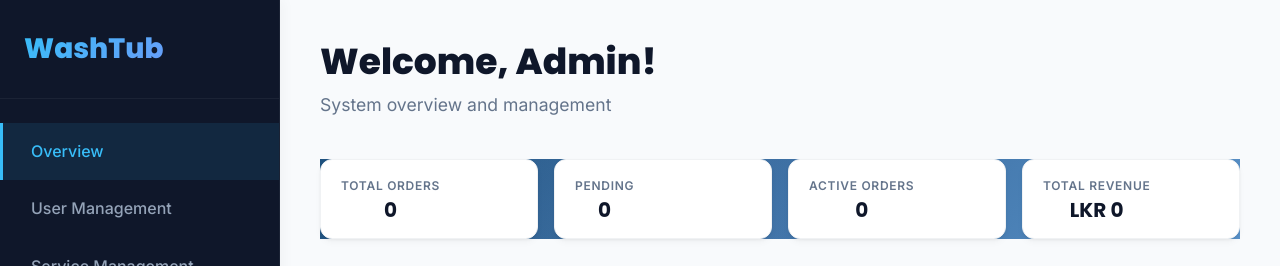
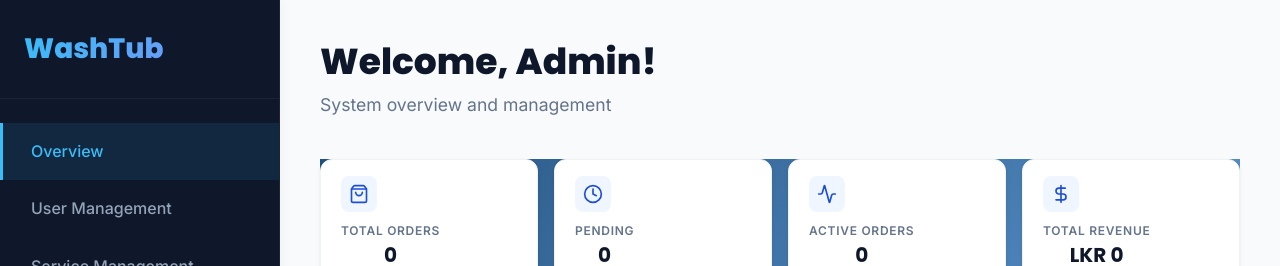
Before and after one commit to KavishaPerera/Wash-TUB, a React app in the folder frontend/: page /admin-dashboard in a window 1280 px wide. Shown: the top 266 px of the page. Built offline with nearby package versions, Linux system fonts and the light colour scheme; no server answers; the HTML template or start-up script is replaced by a standard one.

Commit message:
add lucid react icons for all pages in admin dashboard

```diff
--- a/frontend/src/pages/AdminDashboard.css
+++ b/frontend/src/pages/AdminDashboard.css
@@ -28,9 +28,13 @@
 .admin-stats .stat-icon {
     width: 36px;
     height: 36px;
-    font-size: 1.1rem;
     border-radius: 8px;
     margin-bottom: 0.25rem;
+    display: flex;
+    align-items: center;
+    justify-content: center;
+    background: #eff6ff;
+    color: #1d4ed8;
 }
 
 /* ---- Compact label ---- */
--- a/frontend/src/pages/AdminDashboard.jsx
+++ b/frontend/src/pages/AdminDashboard.jsx
@@ -1,5 +1,6 @@
 import { useState, useEffect } from 'react';
 import { Link, useNavigate } from 'react-router-dom';
+import { ShoppingBag, Clock, Activity, DollarSign } from 'lucide-react';
 import './CustomerDashboard.css';
 import './AdminDashboard.css';
 
@@ -90,24 +91,36 @@ const AdminDashboard = () => {
                     {/* Stats */}
                     <section className="stats-section admin-stats">
                         <div className="stat-card">
+                            <div className="stat-icon">
+                                <ShoppingBag size={20} />
+                            </div>
                             <div className="stat-info">
                                 <p className="stat-label">Total Orders</p>
                                 <h3 className="stat-value">{loading ? '—' : totalOrders}</h3>
                             </div>
                         </div>
                         <div className="stat-card">
+                            <div className="stat-icon">
+                                <Clock size={20} />
+                            </div>
                             <div className="stat-info">
                                 <p className="stat-label">Pending</p>
                                 <h3 className="stat-value">{loading ? '—' : pendingCount}</h3>
                             </div>
                         </div>
                         <div className="stat-card">
+                            <div className="stat-icon">
+                                <Activity size={20} />
+                            </div>
                             <div className="stat-info">
                                 <p className="stat-label">Active Orders</p>
                                 <h3 className="stat-value">{loading ? '—' : activeCount}</h3>
                             </div>
                         </div>
                         <div className="stat-card">
+                            <div className="stat-icon">
+                                <DollarSign size={20} />
+                            </div>
                             <div className="stat-info">
                                 <p className="stat-label">Total Revenue</p>
                                 <h3 className="stat-value">{loading ? '—' : `LKR ${totalRevenue.toFixed(0)}`}</h3>
--- a/frontend/src/pages/AllOrders.jsx
+++ b/frontend/src/pages/AllOrders.jsx
@@ -3,6 +3,7 @@ import { Link, useNavigate } from 'react-router-dom';
 import './CustomerDashboard.css';
 import './AdminDashboard.css';
 import './AllOrders.css';
+import { ShoppingBag, Clock, Activity, Truck } from 'lucide-react';
 
 const API = import.meta.env.VITE_API_URL || 'http://localhost:5000/api';
 
@@ -128,10 +129,10 @@ const AllOrders = () => {
                 <div className="dashboard-content">
                     {/* Stats */}
                     <section className="stats-section admin-stats">
-                        <div className="stat-card"><div className="stat-info"><p className="stat-label">Total Orders</p><h3 className="stat-value">{loading ? '—' : totalOrders}</h3></div></div>
-                        <div className="stat-card"><div className="stat-info"><p className="stat-label">Pending</p><h3 className="stat-value">{loading ? '—' : pendingCount}</h3></div></div>
-                        <div className="stat-card"><div className="stat-info"><p className="stat-label">Active</p><h3 className="stat-value">{loading ? '—' : activeCount}</h3></div></div>
-                        <div className="stat-card"><div className="stat-info"><p className="stat-label">Delivered</p><h3 className="stat-value">{loading ? '—' : doneCount}</h3></div></div>
+                        <div className="stat-card"><div className="stat-icon"><ShoppingBag size={20} /></div><div className="stat-info"><p className="stat-label">Total Orders</p><h3 className="stat-value">{loading ? '—' : totalOrders}</h3></div></div>
+                        <div className="stat-card"><div className="stat-icon"><Clock size={20} /></div><div className="stat-info"><p className="stat-label">Pending</p><h3 className="stat-value">{loading ? '—' : pendingCount}</h3></div></div>
+                        <div className="stat-card"><div className="stat-icon"><Activity size={20} /></div><div className="stat-info"><p className="stat-label">Active</p><h3 className="stat-value">{loading ? '—' : activeCount}</h3></div></div>
+                        <div className="stat-card"><div className="stat-icon"><Truck size={20} /></div><div className="stat-info"><p className="stat-label">Delivered</p><h3 className="stat-value">{loading ? '—' : doneCount}</h3></div></div>
                     </section>
 
                     {/* Search + Filter */}
--- a/frontend/src/pages/Payment.jsx
+++ b/frontend/src/pages/Payment.jsx
@@ -3,6 +3,7 @@ import { Link, useNavigate } from 'react-router-dom';
 import './CustomerDashboard.css';
 import './AdminDashboard.css';
 import Swal from 'sweetalert2';
+import { CreditCard, DollarSign, Clock } from 'lucide-react';
 
 const API = import.meta.env.VITE_API_URL || 'http://localhost:5000/api';
 
@@ -254,12 +255,14 @@ const Payment = () => {
                     {/* Stats Cards */}
                     <section className="stats-section admin-stats">
                         <div className="stat-card">
+                            <div className="stat-icon"><CreditCard size={20} /></div>
                             <div className="stat-info">
                                 <p className="stat-label">Total Transactions</p>
                                 <h3 className="stat-value">{loading ? '...' : filteredPayments.length}</h3>
                             </div>
                         </div>
                         <div className="stat-card">
+                            <div className="stat-icon"><DollarSign size={20} /></div>
                             <div className="stat-info">
                                 <p className="stat-label">Total Revenue</p>
                                 <h3 className="stat-value" style={{ color: '#000000' }}>
@@ -268,6 +271,7 @@ const Payment = () => {
                             </div>
                         </div>
                         <div className="stat-card">
+                            <div className="stat-icon"><Clock size={20} /></div>
                             <div className="stat-info">
                                 <p className="stat-label">Pending Payments</p>
                                 <h3 className="stat-value" style={{ color: '#d97706' }}>
--- a/frontend/src/pages/ServiceManagement.jsx
+++ b/frontend/src/pages/ServiceManagement.jsx
@@ -4,6 +4,7 @@ import './CustomerDashboard.css';
 import './AdminDashboard.css';
 import './ServiceManagement.css';
 import Swal from 'sweetalert2';
+import { Package, CheckCircle, XCircle } from 'lucide-react';
 
 const API_URL = 'http://localhost:5000/api';
 const UNIT_LABELS = { KG: 'per KG', PIECE: 'per Piece', ITEM: 'per Item' };
@@ -150,9 +151,9 @@ const ServiceManagement = () => {
                     )}
                     <div className="service-management-container">
                         <section className="stats-section admin-stats">
-                            <div className="stat-card"><div className="stat-info"><p className="stat-label">Total Services</p><h3 className="stat-value">{services.length}</h3></div></div>
-                            <div className="stat-card"><div className="stat-info"><p className="stat-label">Active</p><h3 className="stat-value">{services.filter(s => s.isActive).length}</h3></div></div>
-                            <div className="stat-card"><div className="stat-info"><p className="stat-label">Inactive</p><h3 className="stat-value">{services.filter(s => !s.isActive).length}</h3></div></div>
+                            <div className="stat-card"><div className="stat-icon"><Package size={20} /></div><div className="stat-info"><p className="stat-label">Total Services</p><h3 className="stat-value">{services.length}</h3></div></div>
+                            <div className="stat-card"><div className="stat-icon"><CheckCircle size={20} /></div><div className="stat-info"><p className="stat-label">Active</p><h3 className="stat-value">{services.filter(s => s.isActive).length}</h3></div></div>
+                            <div className="stat-card"><div className="stat-icon"><XCircle size={20} /></div><div className="stat-info"><p className="stat-label">Inactive</p><h3 className="stat-value">{services.filter(s => !s.isActive).length}</h3></div></div>
                         </section>
 
                         <section className="add-service-section" style={{ marginBottom: '1.25rem' }}>
--- a/frontend/src/pages/UserManagement.jsx
+++ b/frontend/src/pages/UserManagement.jsx
@@ -4,6 +4,7 @@ import './CustomerDashboard.css';
 import './AdminDashboard.css';
 import './UserManagement.css';
 import Swal from 'sweetalert2';
+import { Users, UserCheck, Briefcase, CircleCheck } from 'lucide-react';
 
 const API_URL = 'http://localhost:5000/api';
 
@@ -225,24 +226,28 @@ const UserManagement = () => {
                     {/* Stats Cards */}
                     <section className="stats-section admin-stats">
                         <div className="stat-card">
+                            <div className="stat-icon"><Users size={20} /></div>
                             <div className="stat-info">
                                 <p className="stat-label">Total Users</p>
                                 <h3 className="stat-value">{users.length}</h3>
                             </div>
                         </div>
                         <div className="stat-card">
+                            <div className="stat-icon"><UserCheck size={20} /></div>
                             <div className="stat-info">
                                 <p className="stat-label">Customers</p>
                                 <h3 className="stat-value">{users.filter(u => u.role === 'customer').length}</h3>
                             </div>
                         </div>
                         <div className="stat-card">
+                            <div className="stat-icon"><Briefcase size={20} /></div>
                             <div className="stat-info">
                                 <p className="stat-label">Staff</p>
                                 <h3 className="stat-value">{users.filter(u => u.role === 'staff').length}</h3>
                             </div>
                         </div>
                         <div className="stat-card">
+                            <div className="stat-icon"><CircleCheck size={20} /></div>
                             <div className="stat-info">
                                 <p className="stat-label">Active Users</p>
                                 <h3 className="stat-value">{users.filter(u => u.isActive).length}</h3>
```
